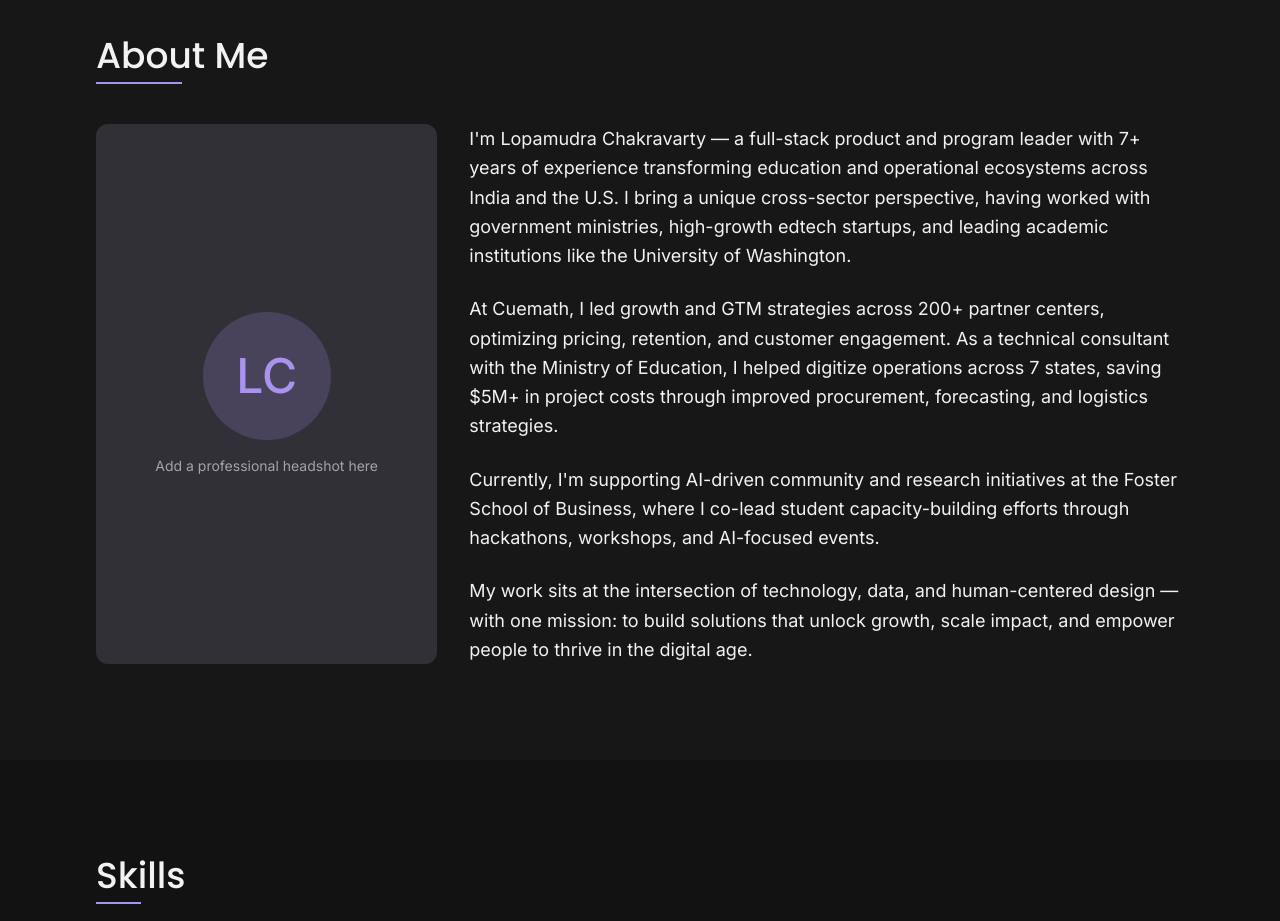
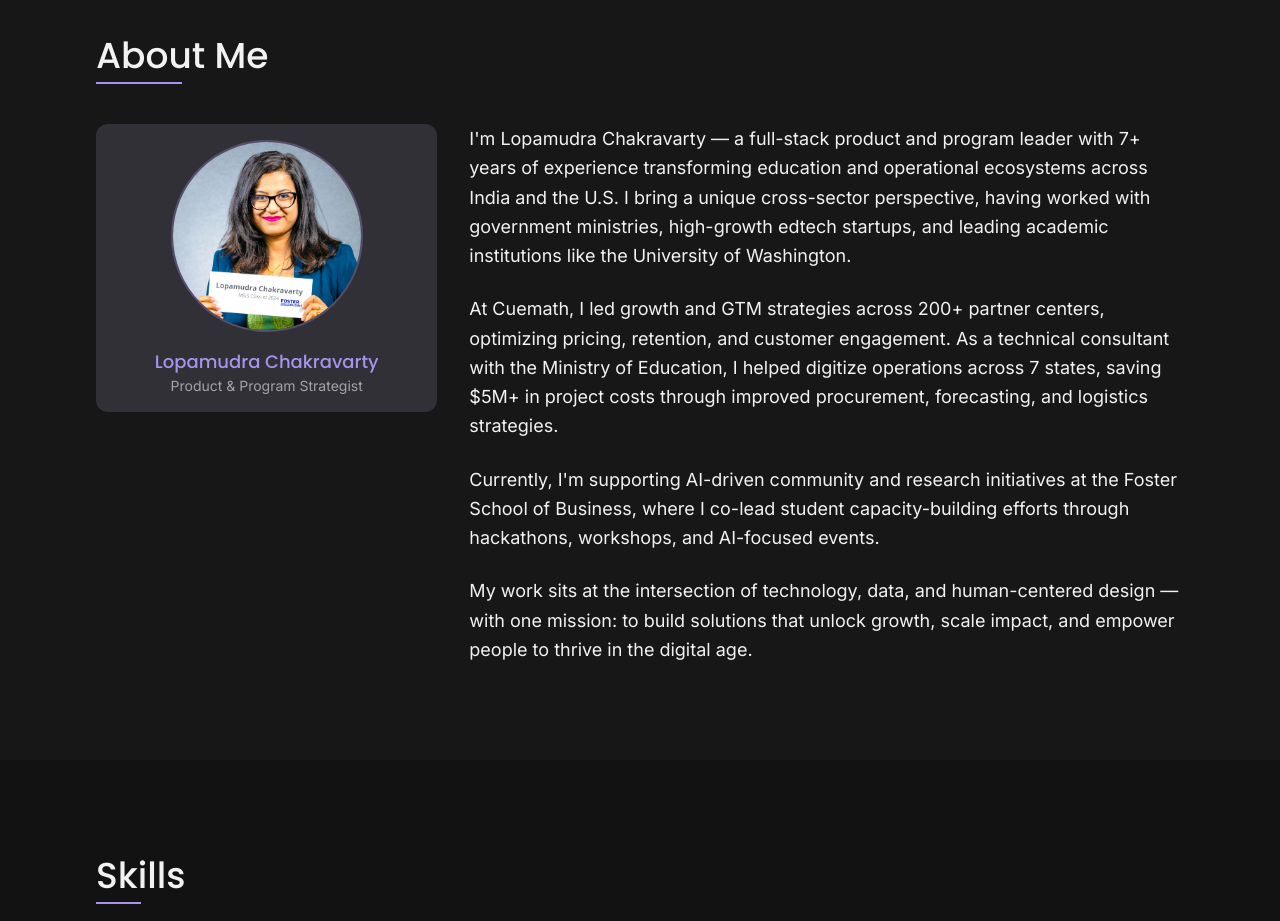
Before and after one commit to chaklopa/LopamudraChakravarty_Webpage, a React (Vite) app: page / in a window 1280 px wide. Shown: the part 860-1781 px from the top of the page. Built offline with nearby package versions, Linux system fonts and the light colour scheme.

Commit message:
Add about me content
Update the About section with the provided content.

```diff
--- a/src/components/About.tsx
+++ b/src/components/About.tsx
@@ -1,5 +1,6 @@
 
 import React from 'react';
+import { Avatar, AvatarFallback, AvatarImage } from "@/components/ui/avatar";
 
 const About = () => {
   return (
@@ -9,15 +10,14 @@ const About = () => {
 
         <div className="grid md:grid-cols-3 gap-8">
           <div className="md:col-span-1">
-            <div className="rounded-xl overflow-hidden bg-muted h-72 md:h-full flex items-center justify-center">
-              {/* Placeholder for profile image */}
-              <div className="text-center p-4">
-                <div className="w-24 h-24 md:w-32 md:h-32 bg-accent/20 rounded-full mx-auto flex items-center justify-center mb-4">
-                  <span className="text-4xl md:text-5xl font-medium text-accent">LC</span>
-                </div>
-                <p className="text-sm text-foreground/60">
-                  Add a professional headshot here
-                </p>
+            <div className="rounded-xl overflow-hidden bg-muted h-auto flex items-center justify-center p-4">
+              <div className="text-center">
+                <Avatar className="w-48 h-48 mx-auto border-2 border-accent/30">
+                  <AvatarImage src="/lovable-uploads/5357826a-39f0-49c3-9e58-e8c081d7f6d8.png" alt="Lopamudra Chakravarty" className="object-cover" />
+                  <AvatarFallback className="text-4xl font-medium">LC</AvatarFallback>
+                </Avatar>
+                <h3 className="mt-4 text-lg font-medium text-accent">Lopamudra Chakravarty</h3>
+                <p className="text-sm text-foreground/60">Product & Program Strategist</p>
               </div>
             </div>
           </div>
```
Also changed, not shown: public/lovable-uploads/5357826a-39f0-49c3-9e58-e8c081d7f6d8.png (added).
